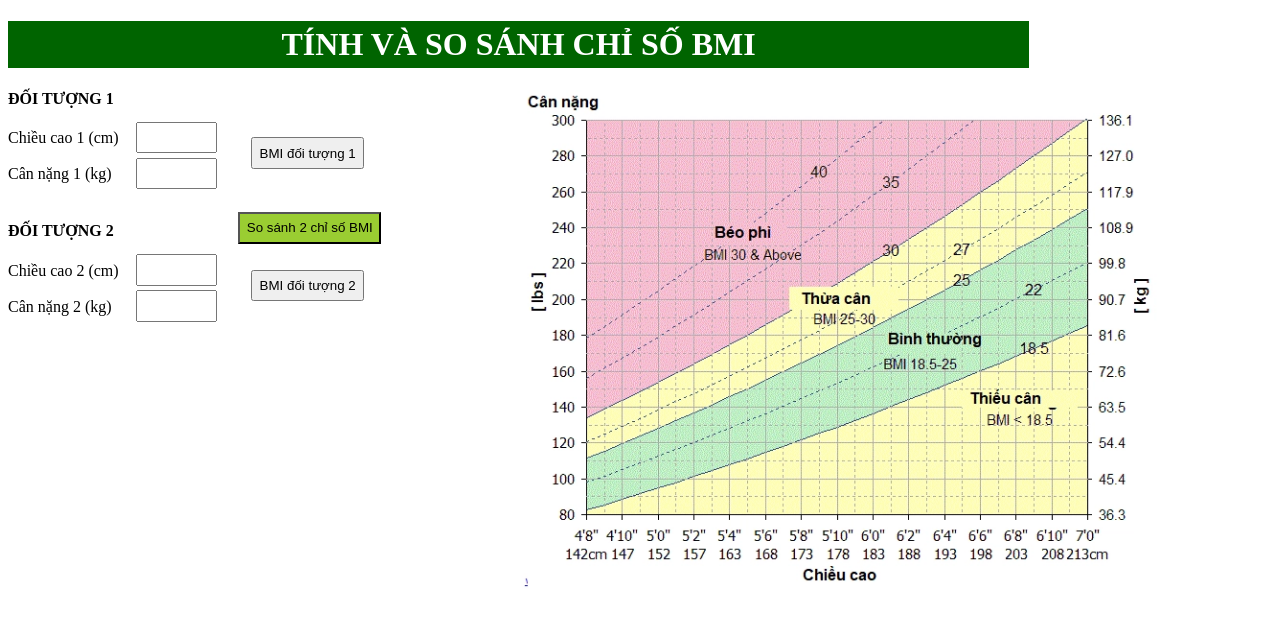
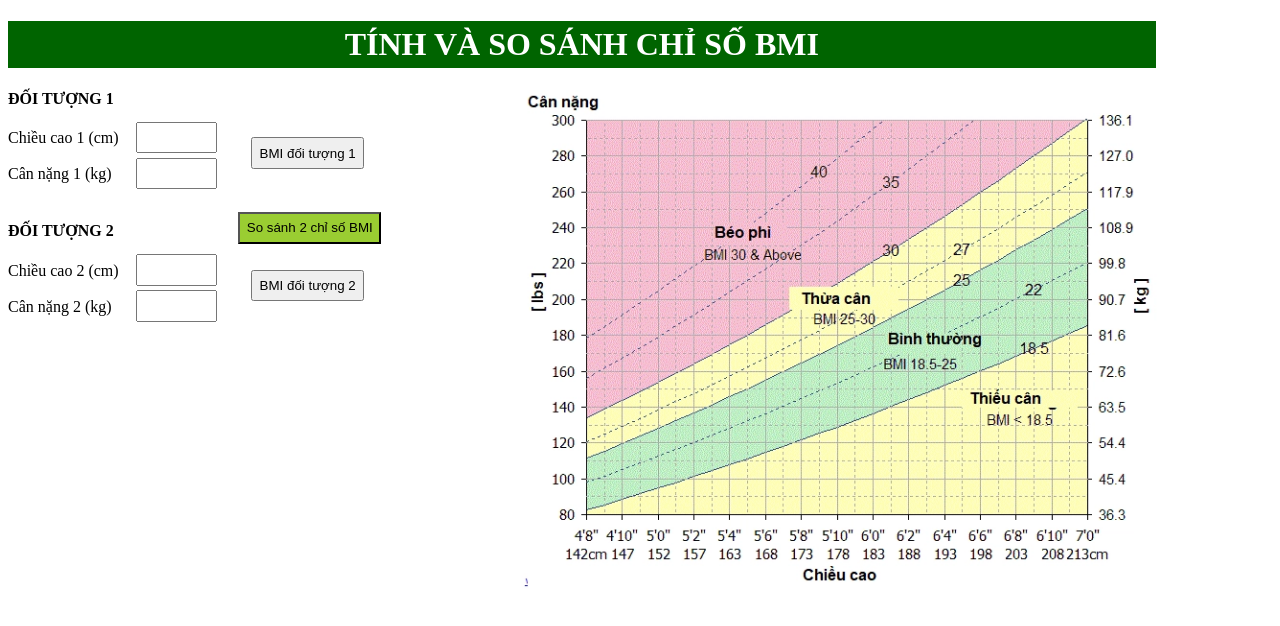
Before and after one commit to VanNTT-F/BMI-Calculate, a plain HTML site: page index.html in a window 1280 px wide. Drawn offline with Linux system fonts and the light colour scheme.

Commit message:
Update index.html

```diff
--- a/index.html
+++ b/index.html
@@ -5,7 +5,7 @@
     <meta name="viewport" content="width=device-width, initial-scale=1.0">
     <style>
         h1 {
-            width: 80%;
+            width: 90%;
             background-color: darkgreen;
             color: white;
             text-align: center;
```
